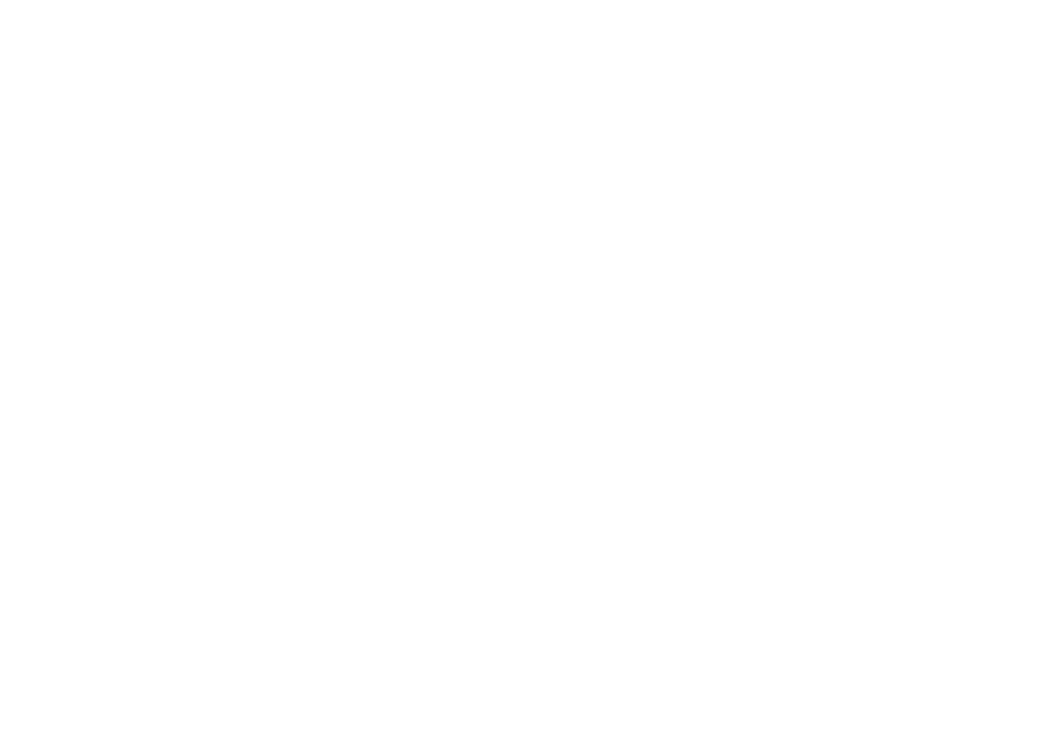
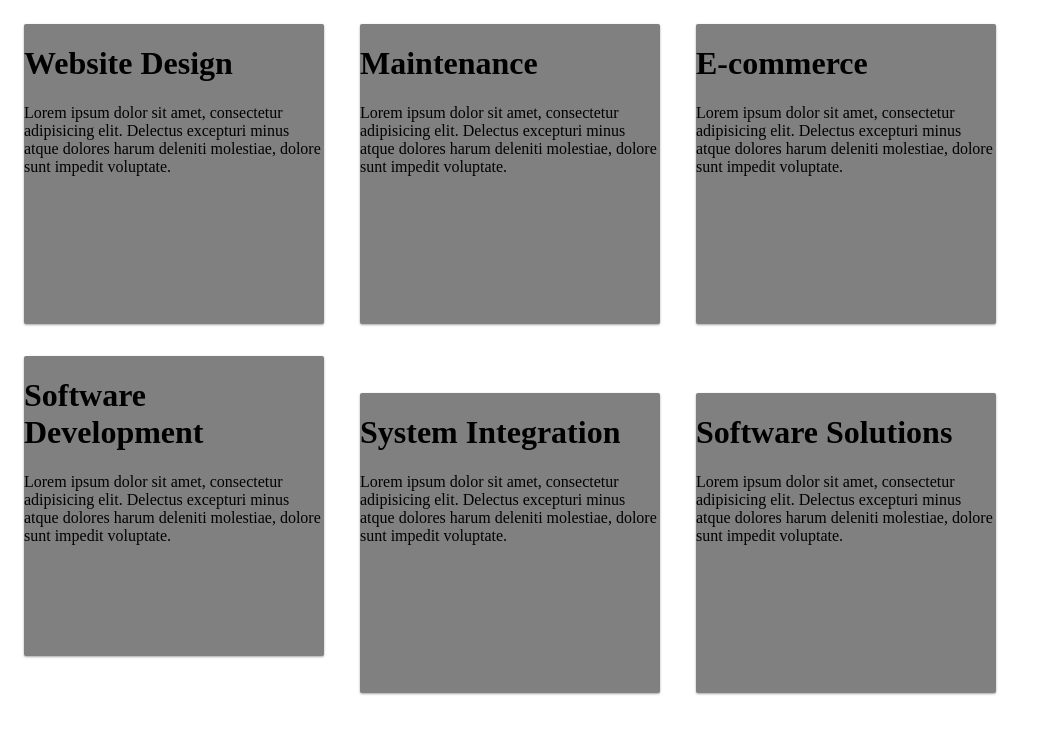
Before and after one commit to JavanoCollins/project-alpha, a website: page index.html in a window 1280 px wide. Shown: the whole page, without its empty margins (0-1037 px from the left). Drawn offline with Linux system fonts and the light colour scheme.

Commit message:
initial services sectional changes

```diff
--- a/index.html
+++ b/index.html
@@ -4,9 +4,40 @@
     <meta charset="UTF-8">
     <meta http-equiv="X-UA-Compatible" content="IE=edge">
     <meta name="viewport" content="width=device-width, initial-scale=1.0">
+    <link rel="stylesheet" href="services.css">
     <title>Plato Alpha</title>
 </head>
 <body>
+ <div class="services">
+     <div class="card">
+         <h1>Website Design</h1>
+         <p>Lorem ipsum dolor sit amet, consectetur adipisicing elit. Delectus excepturi minus atque dolores harum deleniti molestiae, dolore sunt impedit voluptate.</p>
+     </div>
 
+     <div class="card">
+        <h1>Maintenance</h1>
+        <p>Lorem ipsum dolor sit amet, consectetur adipisicing elit. Delectus excepturi minus atque dolores harum deleniti molestiae, dolore sunt impedit voluptate.</p>
+     </div>
+
+     <div class="card">
+        <h1>E-commerce</h1>
+        <p>Lorem ipsum dolor sit amet, consectetur adipisicing elit. Delectus excepturi minus atque dolores harum deleniti molestiae, dolore sunt impedit voluptate.</p>
+     </div>
+
+     <div class="card">
+        <h1>Software Development</h1>
+        <p>Lorem ipsum dolor sit amet, consectetur adipisicing elit. Delectus excepturi minus atque dolores harum deleniti molestiae, dolore sunt impedit voluptate.</p>
+     </div>
+
+     <div class="card">
+        <h1>System Integration</h1>
+        <p>Lorem ipsum dolor sit amet, consectetur adipisicing elit. Delectus excepturi minus atque dolores harum deleniti molestiae, dolore sunt impedit voluptate.</p>
+     </div>
+
+     <div class="card">
+        <h1>Software Solutions</h1>
+        <p>Lorem ipsum dolor sit amet, consectetur adipisicing elit. Delectus excepturi minus atque dolores harum deleniti molestiae, dolore sunt impedit voluptate.</p>
+     </div>
+ </div>
 </body>
 </html>
--- /dev/null
+++ b/services.css
@@ -0,0 +1,19 @@
+body{
+
+
+}
+
+.card{
+    background: gray;
+    border-radius: 2px;
+    display: inline-block;
+    height: 300px;
+    margin: 1rem;
+    position: relative;
+    width: 300px;
+  }
+
+  .card{
+    box-shadow: 0 1px 3px rgba(0,0,0,0.12), 0 1px 2px rgba(0,0,0,0.24);
+    transition: all 0.3s cubic-bezier(.25,.8,.25,1);
+  }
```
